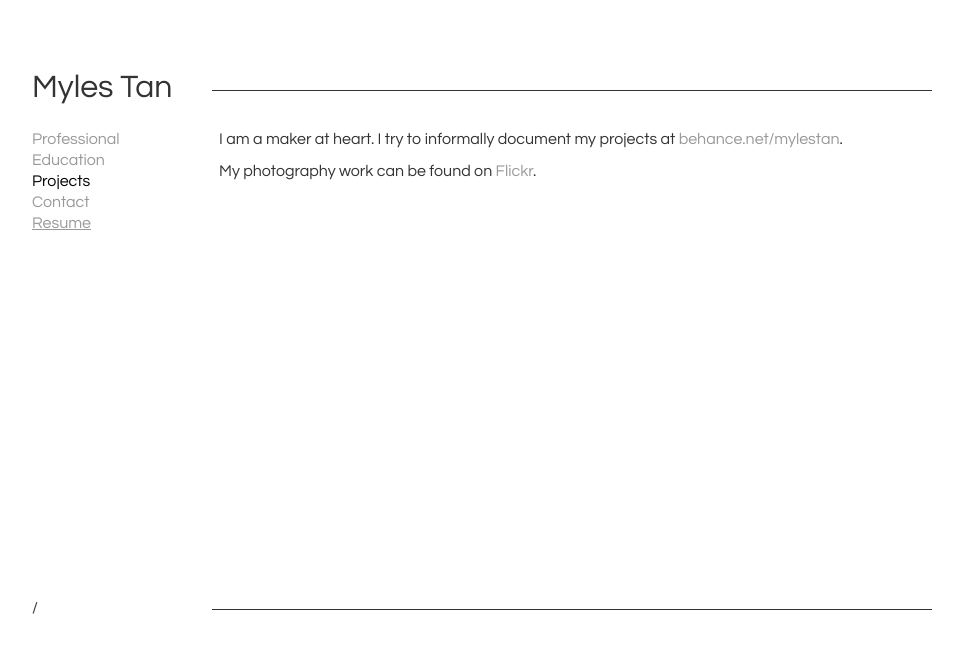
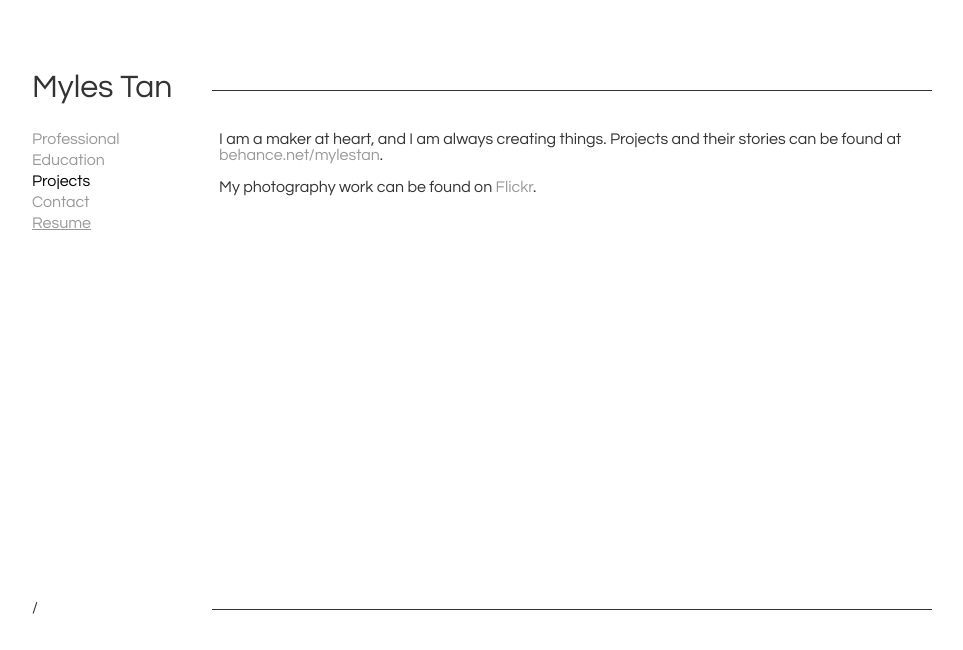
Before and after one commit to mylestan/mylestan.com, a plain HTML site: page index.html in a window 1280 px wide. Both pictures are taken after a click on the element "Projects". Shown: the whole page, without its empty margins (158-1121 px from the left). Drawn offline with Linux system fonts and the light colour scheme.

Commit message:
edited project text

```diff
--- a/index.html
+++ b/index.html
@@ -73,7 +73,7 @@
 			</div>
 
 			<div class="page-item page-fade" id="projects-page">
-				<p>I am a maker at heart. I try to informally document my projects at <a href='http://behance.net/mylestan' target='_blank'>behance.net/mylestan</a>.</p>
+				<p>I am a maker at heart, and I am always creating things. Projects and their stories can be found at <a href='http://behance.net/mylestan' target='_blank'>behance.net/mylestan</a>.</p>
 				<p>My photography work can be found on <a href='http://www.flickr.com/photos/myles_tan/' target="_blank">Flickr</a>.</p>
 			</div>
 
```
